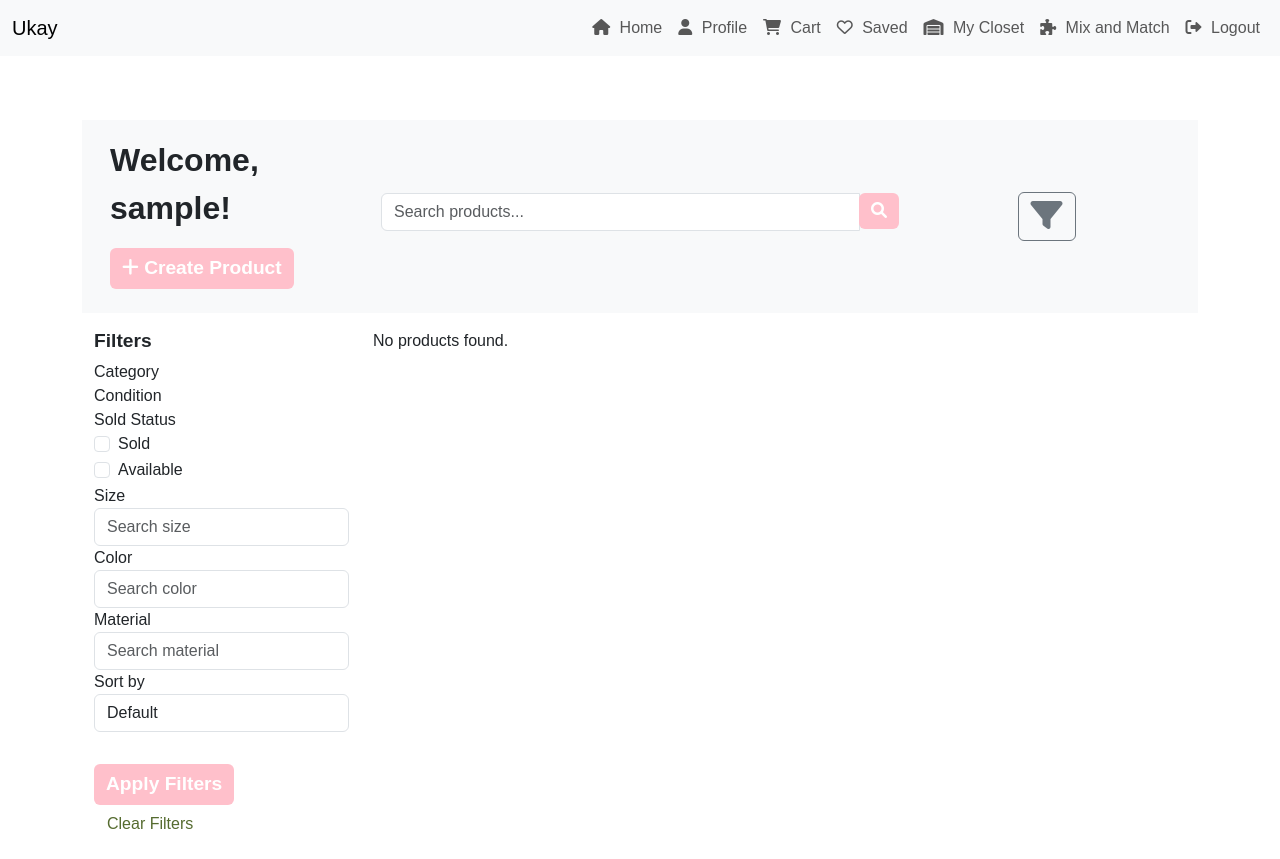
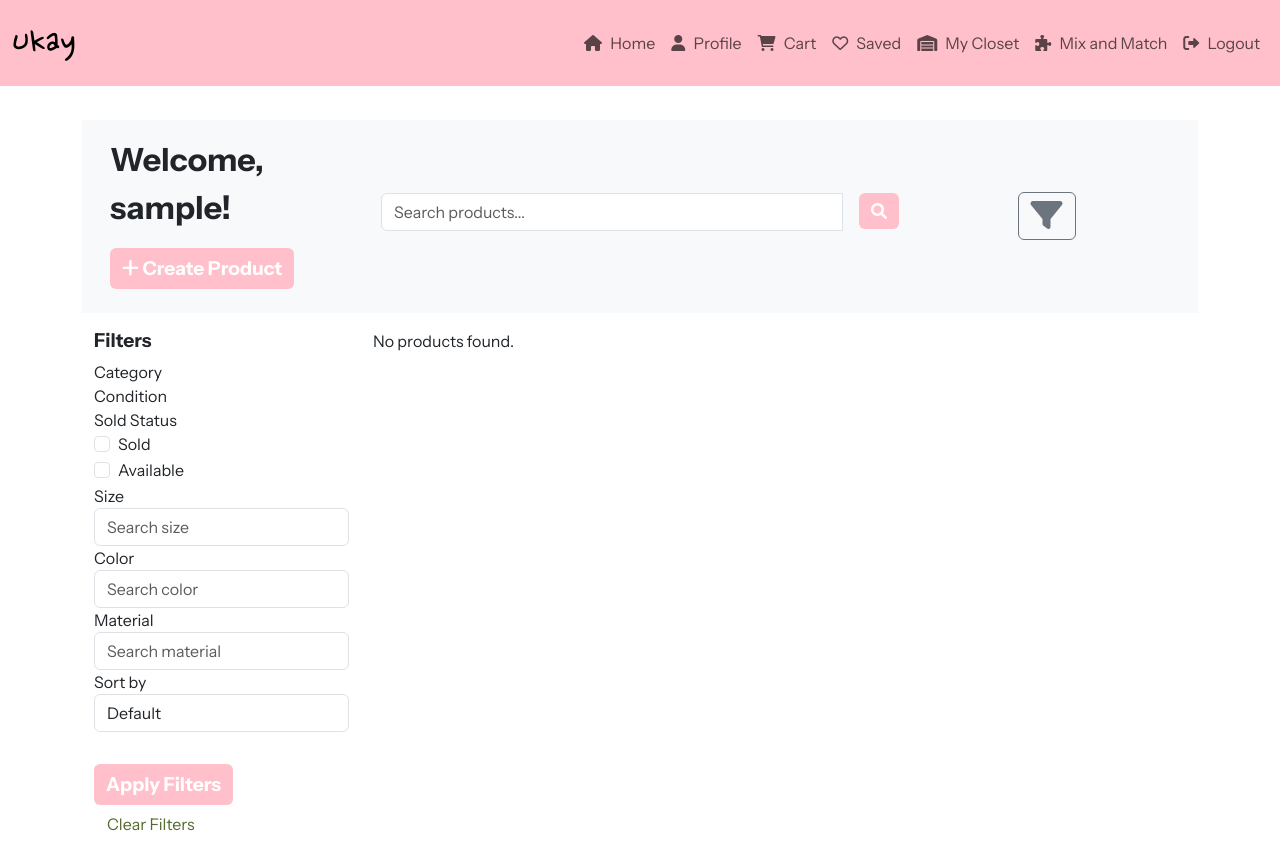
Before and after one commit to LamberlainMuli/csci42, a Django app: page / in a window 1280 px wide. Run offline with Django 5.2, Linux system fonts and the light colour scheme; the visitor is signed in with stand-in values (Sample User, id 1); data that the repository does not hold is empty.

Commit message:
Just redid my styles

```diff
--- a/static/css/style.css
+++ b/static/css/style.css
@@ -145,10 +145,19 @@ a {
 .container {
 	margin: auto;
 	width: 100%;
+	margin-top: 4rem;
 }
 
-@media screen and (max-width: 800px) {
+@media screen and (max-width: 750px) {
 	.content > .container {
 		max-width: none;
 	}
 }
+
+.navbar {
+	background-color: pink !important;
+}
+
+.input-group-append {
+	margin-left: 1rem !important;
+}
--- a/templates/base.html
+++ b/templates/base.html
@@ -12,6 +12,13 @@
 		<link href="https://cdn.jsdelivr.net/npm/bootstrap@5.3.0/dist/css/bootstrap.min.css" rel="stylesheet" />
 		<link href="https://cdnjs.cloudflare.com/ajax/libs/font-awesome/6.0.0-beta3/css/all.min.css" rel="stylesheet" />
 		<link rel="stylesheet" href="{% static 'css/style.css' %}" />
+
+		<link rel="preconnect" href="https://fonts.googleapis.com" />
+		<link rel="preconnect" href="https://fonts.gstatic.com" crossorigin />
+		<link href="https://fonts.googleapis.com/css2?family=Instrument+Sans:ital,wght@0,400..700;1,400..700&family=Nanum+Pen+Script&display=swap" rel="stylesheet" />
+		<link rel="preconnect" href="https://fonts.googleapis.com" />
+		<link rel="preconnect" href="https://fonts.gstatic.com" crossorigin />
+		<link href="https://fonts.googleapis.com/css2?family=Instrument+Sans:ital,wght@0,400..700;1,400..700&family=Nanum+Pen+Script&display=swap" rel="stylesheet" />
 	</head>
 	<body class="content-body">
 		<nav class="navbar navbar-light bg-light fixed-bottom d-md-none p-0">
@@ -65,7 +72,7 @@
 
 		<nav class="navbar navbar-expand-lg navbar-light bg-light fixed-top d-none d-md-block">
 			<div class="container-fluid">
-				<a class="navbar-brand" href="{% url 'marketplace:home' %}">Ukay</a>
+				<a class="navbar-brand decorative-text" href="{% url 'marketplace:home' %}">Ukay</a>
 				<button class="navbar-toggler" type="button" data-bs-toggle="collapse" data-bs-target="#navbarNavDesktop" aria-controls="navbarNavDesktop" aria-expanded="false" aria-label="Toggle navigation">
 					<span class="navbar-toggler-icon"></span>
 				</button>
```
